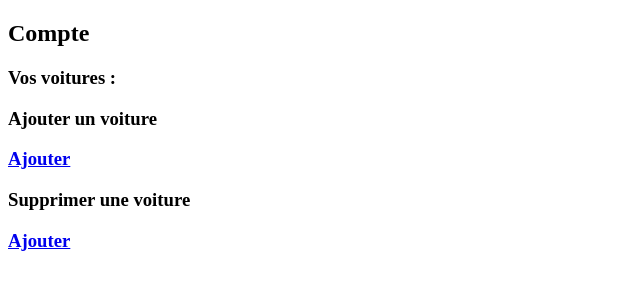
After one commit to Machacho/P_042-Voiture, a PHP site: template view/page/compte/compte.php in a window 1280 px wide. The commit adds this page. Shown: the top 300 px of the page, without its empty margins (0-640 px from the left). Run offline with PHP 8.4, Linux system fonts and the light colour scheme; the template is opened without the code that fills it, so the values that code supplies are empty; data comes from the database, SQL or seed files in the repository.

Commit message:
ajout voiture

```diff
--- a/controller/CarController.php
+++ b/controller/CarController.php
@@ -32,7 +32,7 @@
 
         // Instancie le modèle et va chercher les informations
         $db = new Database();
-        $phones = $db->getAllCar();
+        $cars = $db->getAllCar();
 
         // Charge le fichier pour la vue
         $view = file_get_contents('view/page/listCar/index.php');
--- a/controller/ListCarController.php
+++ b/controller/ListCarController.php
@@ -49,6 +49,5 @@ class ListCarController extends Controller {
             $content = ob_get_clean();
 
             return $content;
-
     }
 }
--- a/controller/LogController.php
+++ b/controller/LogController.php
@@ -98,7 +98,7 @@ class LogController extends Controller {
                     $database->insertUser($login, $hashPass);
 
                     //Connect the user
-                    $usersFound = $database->selectUserWithEmail($login);
+                    $usersFound = $database->selectUserWithLogin($login);
 
                     if($usersFound){
                         foreach ($usersFound as $key => $value) {
--- a/index.php
+++ b/index.php
@@ -22,6 +22,7 @@ include_once 'controller/ListCarController.php';
 include_once 'controller/CarController.php';
 include_once 'controller/SingleCarController.php';
 include_once 'controller/LogController.php';
+include_once 'controller/AccountController.php';
 
 
 class MainController {
@@ -65,8 +66,11 @@ class MainController {
             case 'connexion':
                 $link = new LogController();
                 break;
-        }
+            case 'account':
+                $link = new AccountController();
+                break;
 
+            }
         return $link;
     }
 
--- a/model/Database.php
+++ b/model/Database.php
@@ -135,5 +135,23 @@
         return $usersReturned;
 
     }
+
+    public function insertCar($model, $millesime, $departArreter, $prix, $puissance, $marque){
+
+        //avoir la requête pour insérer un professeur
+            $queryInsertTeacher = "INSERT INTO `t_voiture`(`idVoiture`, `voiModel, `voiMillesime`, `voiDepartArrete`, `voiPrix`, `voiPrix` `fkMarque`) VALUES (NULL, :model, :millesime, :departArrete, :prix, :puissance, :marque)";
+
+            $bindInsertTeacher = array(
+                0=>array("name" => "model", "value" => $model, "type" => PDO::PARAM_STR),
+                1=>array("name" => "millesime", "value" => $millesime, "type" => PDO::PARAM_STR),
+                2=>array("name" => "departArrete", "value" => $departArreter, "type" => PDO::PARAM_STR),
+                3=>array("name" => "prix", "value" => $prix, "type" => PDO::PARAM_STR),
+                4=>array("name" => "puisance", "value" => $puissance, "type" => PDO::PARAM_STR),
+                5=>array("name" => "marque", "value" => $marque, "type" => PDO::PARAM_INT)
+            );
+
+            // appeler la méthode pour executer la requête
+            $this->queryPrepareExecute($queryInsertTeacher, $bindInsertTeacher);
+    }
 }
 ?>
--- /dev/null
+++ b/view/page/compte/addCar.php
@@ -0,0 +1 @@
+<p>coucou</p>
--- /dev/null
+++ b/view/page/compte/compte.php
@@ -0,0 +1,48 @@
+
+<!Doctype html>
+<!--ETML
+Auteur :Diego Da Silva
+Date : 28.02.2022
+Description : Page d'accueil qui montre les 5 dernières voiture ajouter
+-->
+<html lang="fr">
+	<?php
+	include_once('model/Database.php');
+	$data = new Database();
+
+	$cars = $data -> getAllCar();
+	?>
+
+<div class="container">
+	<section class="py-5">
+        <h2>Compte</h2>
+        <h3>Vos voitures :
+
+            <div class="container px-4 px-lg-5 mt-5">
+			    <div class="row gx-4 gx-lg-5 row-cols-2 row-cols-md-3 row-cols-xl-4 justify-content-center">
+						<div class="card h-100">
+							<!-- Product details-->
+							<div class="card-body p-4">
+								<div class="text-center">
+                                    <p> Ajouter un voiture</p>
+                                    <div class="text-center"><a class="btn btn-outline-dark mt-auto"  href="index.php?controller=account&action=add">Ajouter</a></div>
+								</div>
+							</div>
+						</div>
+			    </div>
+            </div>
+            <div class="container px-4 px-lg-5 mt-5">
+			    <div class="row gx-4 gx-lg-5 row-cols-2 row-cols-md-3 row-cols-xl-4 justify-content-center">
+						<div class="card h-100">
+							<!-- Product details-->
+							<div class="card-body p-4">
+								<div class="text-center">
+                                    <p> Supprimer une voiture</p>
+                                    <div class="text-center"><a class="btn btn-outline-dark mt-auto"  href="index.php?">Ajouter</a></div>
+								</div>
+							</div>
+						</div>
+			    </div>
+            </div>
+    </section>
+</div>
--- a/view/page/home/index.php
+++ b/view/page/home/index.php
@@ -29,7 +29,7 @@ Description : Page d'accueil qui montre les 5 dernières voiture ajouter
 					?>
 					<div class="col mb-5">
 						<div class="card h-100">
-						<img class="logo" src="resources/image/<?=$cars[$key]['voiImg'];?>" alt="Image of the cars">
+						<img class="card-img rounded-0 img-fluid" src="resources/image/<?=$cars[$key]['voiImg'];?>" alt="Image of the cars">
 							<!-- Product details-->
 							<div class="card-body p-4">
 								<div class="text-center">
```
Also changed, not shown: controller/AccountController.php (added, +58 -0 lines), controller/HomeController.php (+13 -1 lines).
